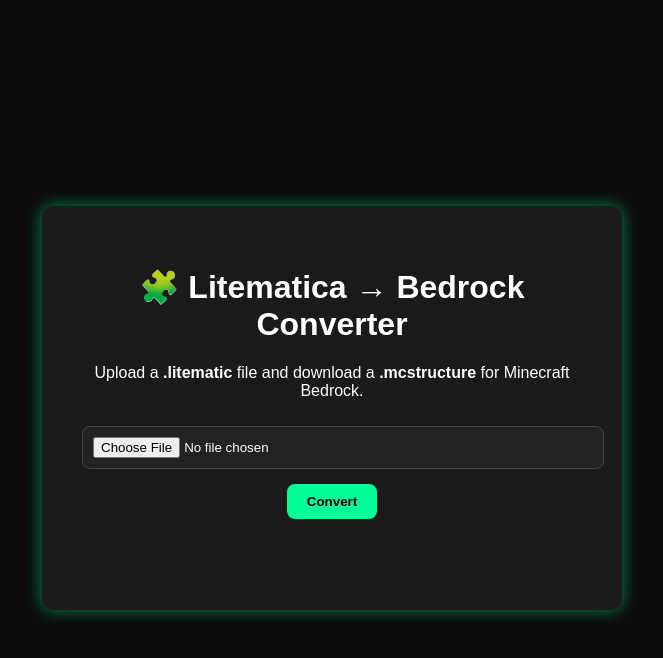
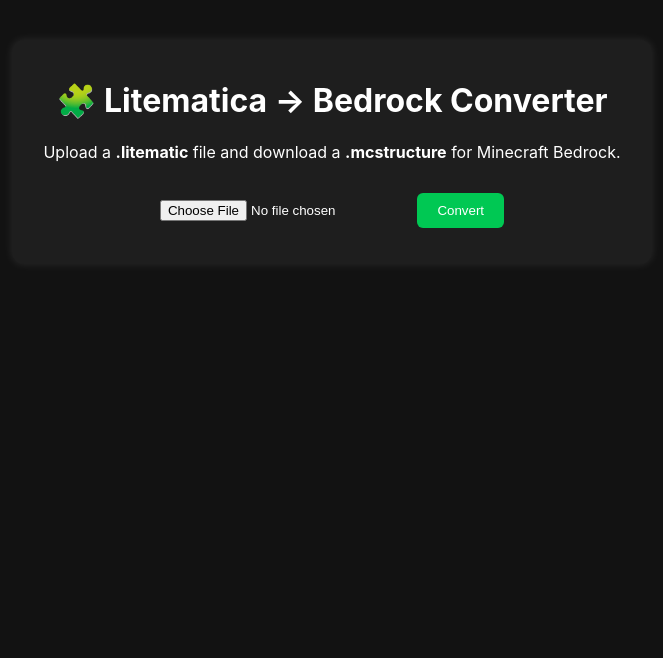
Before and after one commit to Destroyer1080/litematica-converter, a plain HTML site: page index.html in a window 1280 px wide. Shown: the whole page, without its empty margins (308-971 px from the left). Drawn offline with Linux system fonts and the light colour scheme.

Commit message:
Update style.css

```diff
--- a/style.css
+++ b/style.css
@@ -1,51 +1,31 @@
 body {
-  background-color: #0c0c0c;
-  color: #fff;
-  font-family: "Poppins", sans-serif;
-  display: flex;
-  align-items: center;
-  justify-content: center;
-  height: 100vh;
+  background: #121212;
+  color: white;
+  font-family: "Inter", sans-serif;
+  text-align: center;
+  margin: 0;
+  padding: 40px;
 }
 
 .container {
-  text-align: center;
-  padding: 40px;
+  max-width: 600px;
+  margin: auto;
+  background: #1e1e1e;
+  padding: 20px;
   border-radius: 12px;
-  background-color: #1a1a1a;
-  box-shadow: 0 0 16px rgba(0, 255, 140, 0.5);
-  width: 90%;
-  max-width: 500px;
-}
-
-input[type=file] {
-  background: #222;
-  color: #fff;
-  border: 1px solid #444;
-  padding: 10px;
-  border-radius: 8px;
-  margin-top: 10px;
-  width: 100%;
+  box-shadow: 0 0 10px rgba(255, 255, 255, 0.1);
 }
 
 button {
-  background: #00ff99;
-  color: #000;
+  margin-top: 15px;
   padding: 10px 20px;
   border: none;
-  margin-top: 15px;
-  border-radius: 8px;
-  font-weight: bold;
+  background: #00c853;
+  color: white;
+  border-radius: 6px;
   cursor: pointer;
-  transition: 0.2s;
 }
 
 button:hover {
-  background: #00cc77;
+  background: #00a844;
 }
-
-#status {
-  margin-top: 15px;
-  color: #aaa;
-  min-height: 20px;
-}
```
